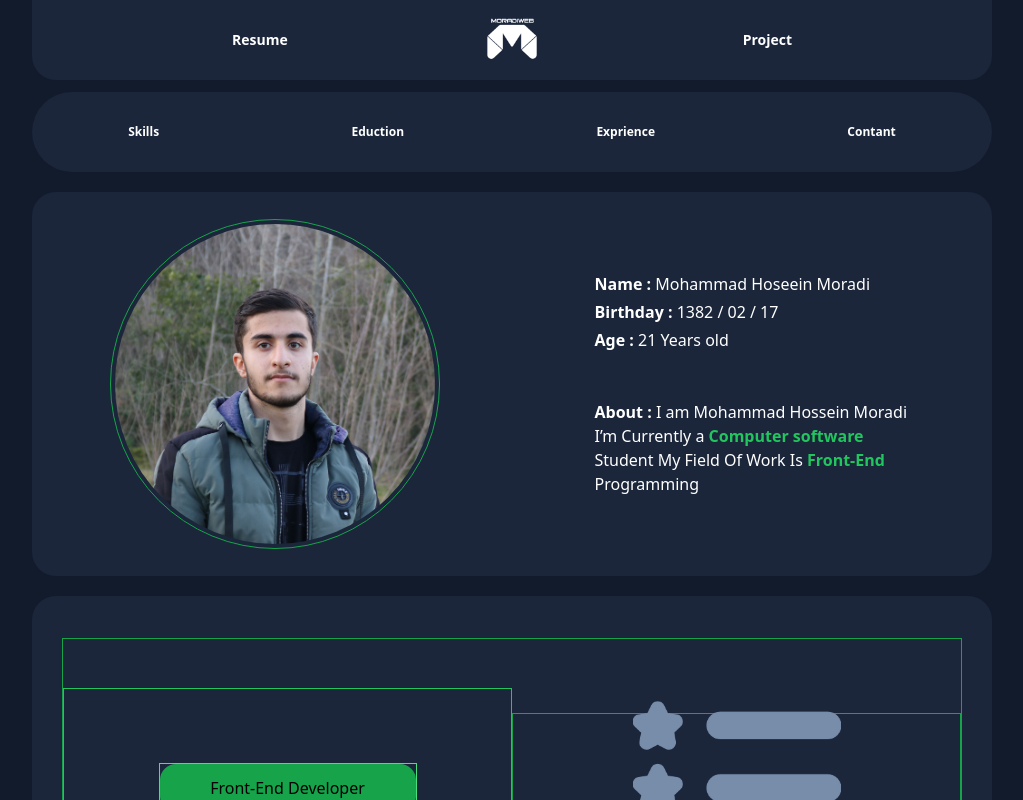
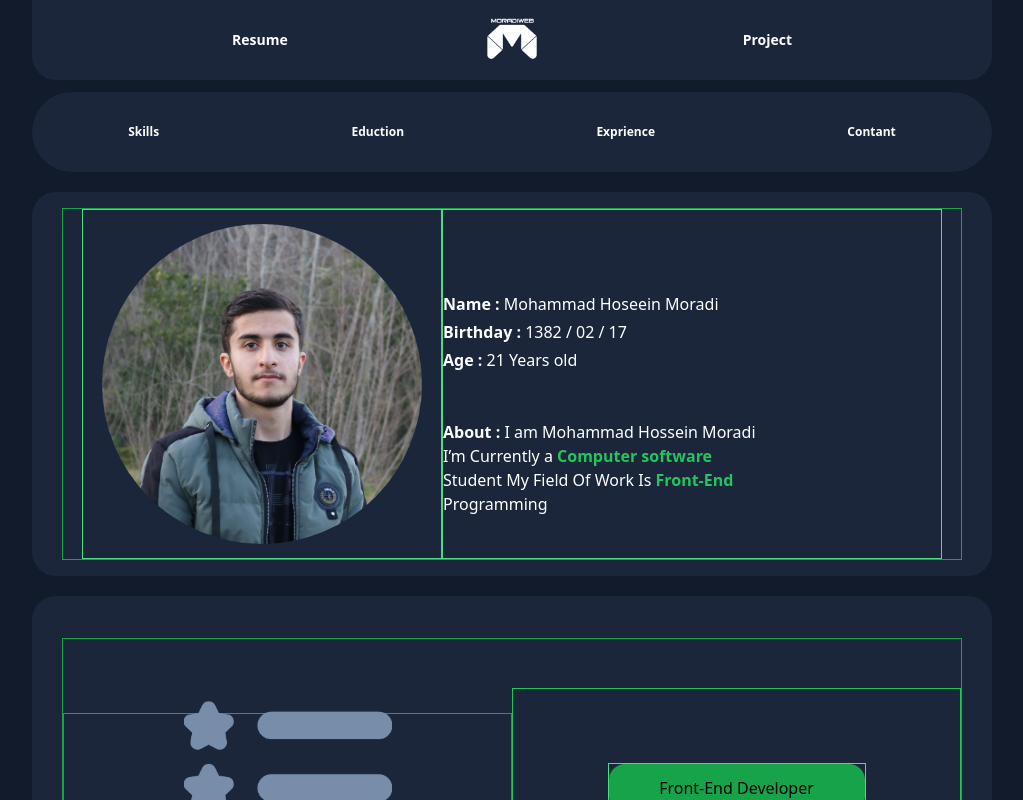
Before and after one commit to moradiweb-ir/moradiweb.ir, a React (Vite) app: page / in a window 1280 px wide. Shown: the top 800 px of the page, without its empty margins (128-1151 px from the left). Built offline with nearby package versions, Linux system fonts and the light colour scheme.

Commit message:
Edit Contact box text resoansive max-md And Merge BoxProfile in One Componnet and respansive

```diff
--- a/src/components/BoxProfile/BoxProfile.jsx
+++ b/src/components/BoxProfile/BoxProfile.jsx
@@ -1,15 +1,51 @@
-import Image_Me from "./ImageMe";
-import TextProfile from "./Textprofile";
+import Image_Me from "./Image_Me/moradi.jpg";
 export default function BoxProfile() {
   return (
-    <div className="flex flex-row  justify-center  mt-5">
+    <div className="flex flex-row justify-center  mt-5">
       <div
-        className="flex  items-center max-md:flex-col justify-around w-9/12 h-96
+        className="flex flex-row-reverse flex-wrap justify-around items-center content-center  w-9/12 h-96
      bg-boxblue rounded-3xl  shadow shadow-transparent
-      delay-50 hover:shadow-GRC transition-all delay-50"
+      delay-50 hover:shadow-GRC transition-all delay-50 max-xl:h-[650px] "
       >
-        <Image_Me />
-        <TextProfile />
+        <div className="flex flex-row items-center justify-center w-[900px] h-[300x] border border-green-600 max-xl:flex-col max-md:w-[300px] max-xl:h-[650px]  ">
+          <div className="flex justify-center items-center border border-green-400 w-[360px] h-[350px] max-lg:flex-col ">
+            <img
+              className="flex  w-[320px] h-[320px] rounded-full max-md:w-[270px] max-md:h-[270px]"
+              src={Image_Me}
+              alt=""
+            />
+          </div>
+          <div className="flex flex-row border border-green-400 w-[500px] h-[350px] max-lg:flex-col max-lg:justify-center items-center max-lg:w-[300px]  max-md:justify-center   ">
+            <div className="flex-row  w-80 h-56 mt-10 max-lg:justify-center items-center max-lg:w-[300px]  ">
+              <p className="  text-white max-md:justify-center items-center">
+                {" "}
+                <b>Name : </b> Mohammad Hoseein Moradi
+              </p>
+              <p className="text-white mt-1 ">
+                {" "}
+                <b>Birthday : </b>1382 / 02 / 17
+              </p>
+              <p className="text-white  mt-1  max-md:justify-center items-center">
+                {" "}
+                <b>Age : </b>21 Years old
+              </p>
+              <br></br>
+              <br></br>
+              <p className="text-white  max-md:justify-center items-center ">
+                {" "}
+                <b>About : </b> I am Mohammad Hossein Moradi I’m Currently a{" "}
+                <b className="text-green-500  max-md:justify-center items-center">
+                  Computer software
+                </b>{" "}
+                Student My Field Of Work Is{" "}
+                <b className="text-green-500  max-md:justify-center items-center">
+                  Front-End
+                </b>{" "}
+                Programming
+              </p>
+            </div>
+          </div>
+        </div>
       </div>
     </div>
   );
--- a/src/components/BoxProfile/ImageMe.jsx
+++ /dev/null
@@ -1,12 +0,0 @@
-import Image_Me_Moradi from "./Image_Me/moradi.jpg";
-export default function Image_Me() {
-  return (
-    <div className="flex flex-row justify-around rounded-full border border-green-600 w-[330px] h-[330px]  ">
-      <img
-        className="flex items-start justify-around  bg-black w-80 h-80 rounded-full  mt-1 "
-        src={Image_Me_Moradi}
-        alt=""
-      />
-    </div>
-  );
-}
--- a/src/components/BoxProfile/Textprofile.jsx
+++ b/src/components/BoxProfile/Textprofile.jsx
@@ -1,6 +1,6 @@
 export default function Text_profile() {
   return (
-    <div className="flex-wrap  w-80 h-56  ">
+    <div className="flex-row  w-80 h-56 mt-10 ">
       <p className="  text-white ">
         {" "}
         <b>Name : </b> Mohammad Hoseein Moradi
--- a/src/components/BoxSkills/Box_skills.jsx
+++ b/src/components/BoxSkills/Box_skills.jsx
@@ -8,7 +8,7 @@ export default function BoxSkills() {
      bg-boxblue rounded-3xl  shadow shadow-transparent
       delay-50 hover:shadow-GRC transition-all delay-50 "
         >
-          <div className="flex flex-row-reverse items-center justify-center w-[900px] h-[300px] border border-green-600 max-xl:flex-col max-md:w-[500px] ">
+          <div className="flex flex-row items-center justify-center w-[900px] h-[300px] border border-green-600 max-xl:flex-col max-md:w-[500px] ">
             <div className="flex flex-row items-center justify-center w-[500px] h-[150px] border border-green-600 max-md:w-[200px] ">
               <img className="flex  w-52 h-52 " src={Image_Skills} alt="" />
             </div>
--- a/src/components/ContactBox/BoxContact.jsx
+++ b/src/components/ContactBox/BoxContact.jsx
@@ -37,7 +37,7 @@ delay-50 hover:shadow-GRC transition-all delay-50 mb-3"
             alt=""
           />
         </div>
-        <div className="flex flex-col justify-center items-center w-[500px] h-[90px]  ">
+        <div className="flex flex-col justify-center items-center w-[300px] h-[90px] min-md:w-[200px]  ">
           <p className={clsx("flex text-white font-bold", "min-md:text-xs ")}>
             Phone : 0910 - 221 - 6569
           </p>
```
Also changed, not shown: 1 other file (tests, documents, lock files or other folders).
